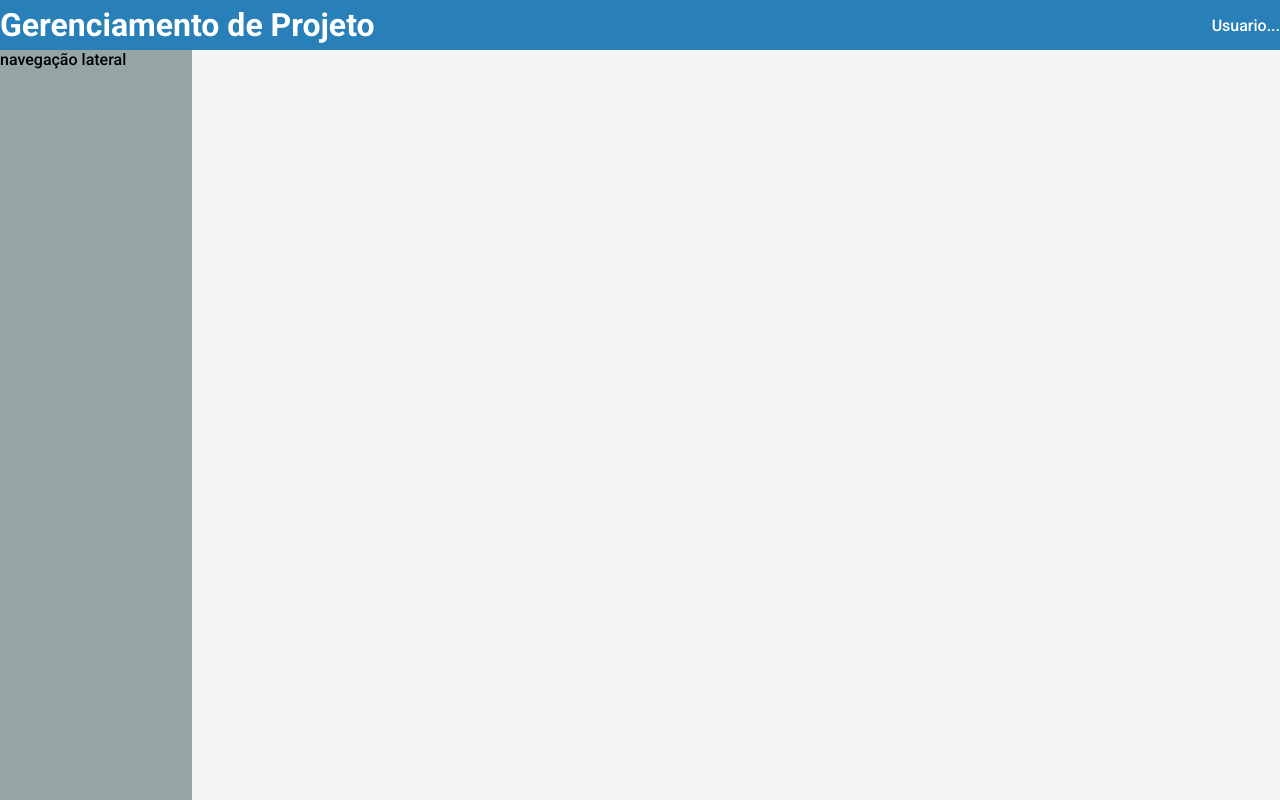
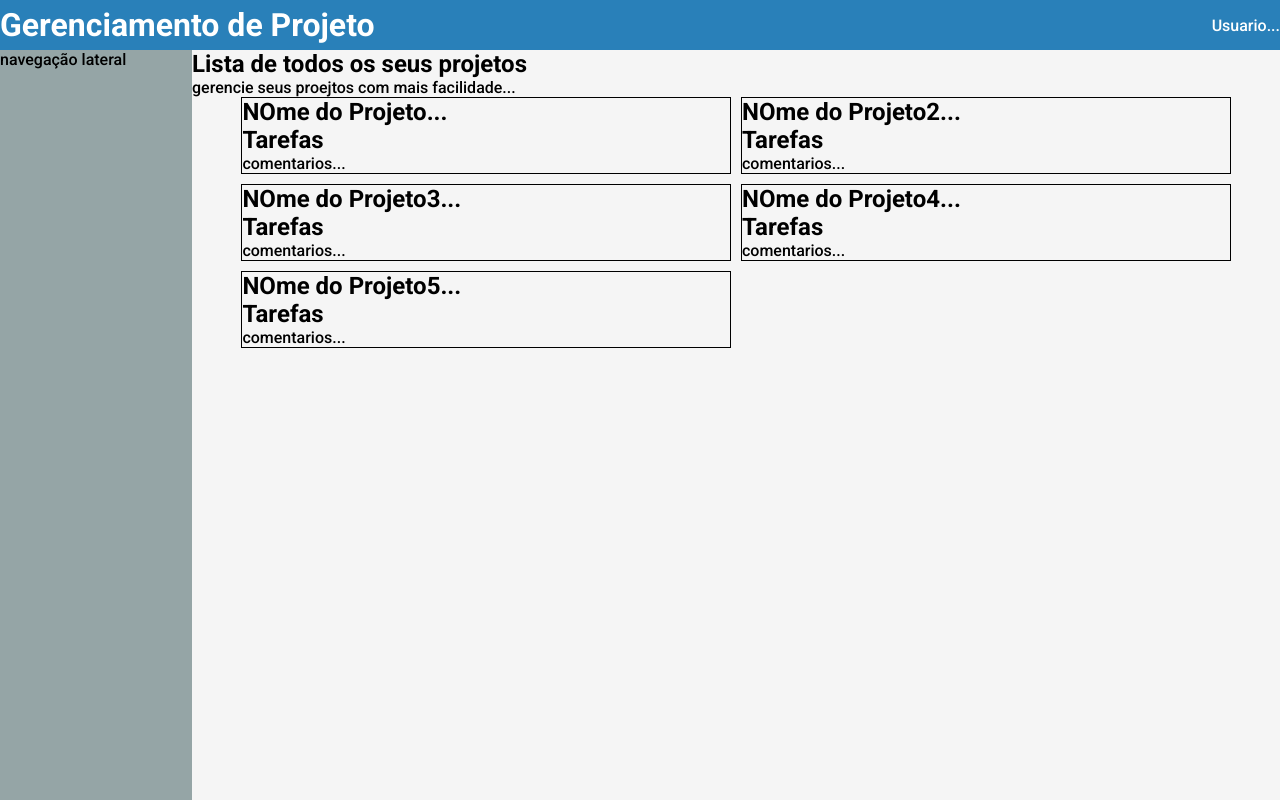
Before and after one commit to PedroGoncalves-Dev/Gerenciamento-Projetos-TypeScript, a React (Vite) app: page /projetos in a window 1280 px wide. Built offline with nearby package versions, Linux system fonts and the light colour scheme.

Commit message:
estruturando pagina de projetos

```diff
--- a/src/App.tsx
+++ b/src/App.tsx
@@ -4,6 +4,7 @@ import NavLateral from "./components/NavLatefal/NavLateral";
 
 import { BrowserRouter, Routes, Route } from "react-router-dom";
 import Home from "./pages/Home/Home";
+import Projetos from "./pages/Projetos/Projetos";
 
 function App() {
   return (
@@ -14,6 +15,7 @@ function App() {
         <main>
           <Routes>
             <Route path="/" element={<Home />} />
+            <Route path="/projetos" element={<Projetos />} />
           </Routes>
         </main>
       </BrowserRouter>
--- a/src/components/gridProjetoUsuario/GridProjetoUsuario.module.css
+++ b/src/components/gridProjetoUsuario/GridProjetoUsuario.module.css
@@ -6,4 +6,5 @@
 }
 .cardProjeto {
   background-color: #ffff;
+  cursor: pointer;
 }
--- a/src/components/gridProjetoUsuario/GridProjetoUsuario.tsx
+++ b/src/components/gridProjetoUsuario/GridProjetoUsuario.tsx
@@ -1,9 +1,11 @@
+import { useNavigate } from "react-router-dom";
 import styles from "./GridProjetoUsuario.module.css";
 
 const GridProjetoUsuario = () => {
+  const navigate = useNavigate();
   return (
     <div className={styles.container}>
-      <div className={styles.cardProjeto}>
+      <div className={styles.cardProjeto} onClick={() => navigate("/projetos")}>
         <h2>Projetos</h2>
         <div>
           <p>Total de projetos</p>
--- a/src/index.css
+++ b/src/index.css
@@ -10,6 +10,7 @@
   display: flex;
   flex-direction: row;
   flex-wrap: wrap;
+  overflow-y: auto;
 }
 * {
   margin: 0;
@@ -42,11 +43,12 @@ header {
 
 nav {
   width: 15%;
-  height: calc(100vh - 50px);
+  min-height: 100%;
   background-color: #95a5a6;
 }
 
 main {
   height: calc(100vh - 50px);
+  overflow: auto;
   width: 85%;
 }
--- /dev/null
+++ b/src/pages/Projetos/Projetos.module.css
@@ -0,0 +1,10 @@
+.containerProjetos {
+  display: grid;
+  grid-template-columns: repeat(auto-fit, minmax(200px, 45%));
+  gap: 10px;
+  justify-content: center;
+}
+
+.containerProjetos .cardProjeto {
+  border: 1px solid #000;
+}
--- /dev/null
+++ b/src/pages/Projetos/Projetos.tsx
@@ -0,0 +1,52 @@
+import styles from "./Projetos.module.css";
+
+const Projetos = () => {
+  return (
+    <section>
+      <h2>Lista de todos os seus projetos</h2>
+      <p>gerencie seus proejtos com mais facilidade...</p>
+      <div className={styles.containerProjetos}>
+        <div className={styles.cardProjeto}>
+          <h2>NOme do Projeto...</h2>
+          <div>
+            <h2>Tarefas</h2>
+            <p>comentarios...</p>
+          </div>
+        </div>
+
+        <div className={styles.cardProjeto}>
+          <h2>NOme do Projeto2...</h2>
+          <div>
+            <h2>Tarefas</h2>
+            <p>comentarios...</p>
+          </div>
+        </div>
+
+        <div className={styles.cardProjeto}>
+          <h2>NOme do Projeto3...</h2>
+          <div>
+            <h2>Tarefas</h2>
+            <p>comentarios...</p>
+          </div>
+        </div>
+
+        <div className={styles.cardProjeto}>
+          <h2>NOme do Projeto4...</h2>
+          <div>
+            <h2>Tarefas</h2>
+            <p>comentarios...</p>
+          </div>
+        </div>
+
+        <div className={styles.cardProjeto}>
+          <h2>NOme do Projeto5...</h2>
+          <div>
+            <h2>Tarefas</h2>
+            <p>comentarios...</p>
+          </div>
+        </div>
+      </div>
+    </section>
+  );
+};
+export default Projetos;
```
